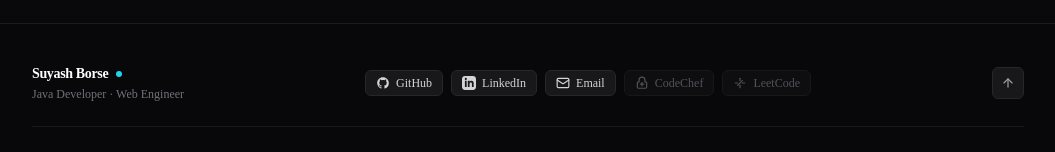
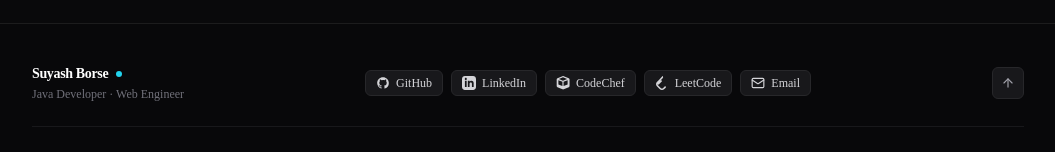
Before and after one commit to SuyashBorse/SuyashBorse-portfolio, a Next.js app: page /projects/currency-converter in a window 1280 px wide. Shown: the part 1955-2107 px from the top of the page, without its empty margins (112-1167 px from the left). Built offline with nearby package versions, Linux system fonts and the light colour scheme.

Commit message:
feat(profiles): link live LeetCode, CodeChef, and LinkedIn profiles across About, Experience, Achievements, and Footer

```diff
--- a/src/components/About.tsx
+++ b/src/components/About.tsx
@@ -7,6 +7,8 @@ import Globe, { type GlobeHandle } from "@/components/Globe";
 import {
   GithubIcon,
   LinkedinIcon,
+  CodeChefIcon,
+  LeetCodeIcon,
 } from "@/components/SocialIcons";
 import {
   HtmlLogo,
@@ -210,7 +212,7 @@ export default function About() {
                 <h4 className="truncate font-medium text-white">Socials</h4>
               </div>
               <div className="grow flex items-center justify-center py-2 sm:py-3">
-                <div className="flex flex-col gap-3 w-full max-w-[130px]">
+                <div className="flex flex-col gap-2.5 w-full max-w-[140px]">
                   <a
                     href="https://github.com/SuyashBorse"
                     target="_blank"
@@ -221,13 +223,31 @@ export default function About() {
                     <span>GitHub</span>
                   </a>
                   <a
-                    href="https://www.linkedin.com/in/suyash-borse"
+                    href="https://www.linkedin.com/in/suyashborse/"
                     target="_blank"
                     rel="noopener noreferrer"
                     className="flex items-center space-x-2.5 text-zinc-300 hover:text-white hover:underline decoration-dotted transition-colors text-xs sm:text-sm"
                   >
                     <LinkedinIcon className="w-4 h-4 shrink-0" />
                     <span>LinkedIn</span>
+                  </a>
+                  <a
+                    href="https://www.codechef.com/users/rcpit251109101"
+                    target="_blank"
+                    rel="noopener noreferrer"
+                    className="flex items-center space-x-2.5 text-zinc-300 hover:text-white hover:underline decoration-dotted transition-colors text-xs sm:text-sm"
+                  >
+                    <CodeChefIcon className="w-4 h-4 shrink-0" />
+                    <span>CodeChef</span>
+                  </a>
+                  <a
+                    href="https://leetcode.com/u/Suyashborse/"
+                    target="_blank"
+                    rel="noopener noreferrer"
+                    className="flex items-center space-x-2.5 text-zinc-300 hover:text-white hover:underline decoration-dotted transition-colors text-xs sm:text-sm"
+                  >
+                    <LeetCodeIcon className="w-4 h-4 shrink-0" />
+                    <span>LeetCode</span>
                   </a>
                   <a
                     href="mailto:suyash.a.borse@gmail.com"
--- a/src/components/AchievementsAndActivity.tsx
+++ b/src/components/AchievementsAndActivity.tsx
@@ -205,7 +205,15 @@ export default function AchievementsAndActivity() {
           </div>
           <div className="mt-4 pt-3 border-t border-zinc-800/80 flex items-center justify-between text-[11px] font-mono text-zinc-500">
             <span>Arrays, Strings &amp; Stacks</span>
-            <span className="text-orange-400 font-medium">Daily Practice</span>
+            <a
+              href="https://www.codechef.com/users/rcpit251109101"
+              target="_blank"
+              rel="noopener noreferrer"
+              className="text-orange-400 hover:text-orange-300 transition-colors inline-flex items-center gap-1 font-medium"
+            >
+              <span>rcpit251109101</span>
+              <ExternalLink className="w-3 h-3" />
+            </a>
           </div>
         </motion.div>
 
--- a/src/components/Experience.tsx
+++ b/src/components/Experience.tsx
@@ -1,8 +1,13 @@
 "use client";
 
 import React from "react";
-import { Briefcase, Calendar, MapPin, Award, CheckCircle2 } from "lucide-react";
+import { Briefcase, Calendar, MapPin, Award, CheckCircle2, ExternalLink } from "lucide-react";
 import { motion } from "framer-motion";
+
+interface ExperienceLink {
+  label: string;
+  url: string;
+}
 
 interface ExperienceItem {
   role: string;
@@ -13,6 +18,7 @@ interface ExperienceItem {
   badgeColor?: string;
   points: string[];
   skills: string[];
+  links?: ExperienceLink[];
 }
 
 const experiences: ExperienceItem[] = [
@@ -29,6 +35,9 @@ const experiences: ExperienceItem[] = [
       "Independently built Currency Converter, a real-time foreign exchange web application using modern JavaScript (ES6+), async/await Fetch API integration, and dynamic DOM manipulation.",
     ],
     skills: ["JavaScript", "Spring Boot", "Supabase", "PostgreSQL", "Next.js", "Chart.js", "Team Collaboration"],
+    links: [
+      { label: "GitHub @SuyashBorse", url: "https://github.com/SuyashBorse" },
+    ],
   },
   {
     role: "Hackathon Researcher & Team Collaborator",
@@ -43,6 +52,9 @@ const experiences: ExperienceItem[] = [
       "Collaborated with teammates to co-present the working prototype and findings to the faculty judging panel, successfully clearing the college internal screening round.",
     ],
     skills: ["Literature Research", "Simulink & MATLAB", "Team Collaboration", "Technical Presentation", "Testing & QA"],
+    links: [
+      { label: "SIH '26 VisionRaksha Repo", url: "https://github.com/SuyashBorse/Vision_raksha-SIH26-" },
+    ],
   },
   {
     role: "DSA Practitioner & Problem Solver",
@@ -57,6 +69,10 @@ const experiences: ExperienceItem[] = [
       "Practicing structured Java code daily to build intuitive problem-solving logic and master fundamental computer science concepts.",
     ],
     skills: ["Java", "Arrays", "Strings", "ArrayList", "Stack", "Queue", "CodeChef", "LeetCode"],
+    links: [
+      { label: "CodeChef Profile", url: "https://www.codechef.com/users/rcpit251109101" },
+      { label: "LeetCode Profile", url: "https://leetcode.com/u/Suyashborse/" },
+    ],
   },
 ];
 
@@ -155,6 +171,24 @@ export default function Experience() {
                   </span>
                 ))}
               </div>
+
+              {/* Verified Links */}
+              {exp.links && exp.links.length > 0 && (
+                <div className="flex flex-wrap items-center gap-3 pt-3 mt-3 border-t border-zinc-800/60 text-xs font-mono">
+                  {exp.links.map((link) => (
+                    <a
+                      key={link.url}
+                      href={link.url}
+                      target="_blank"
+                      rel="noopener noreferrer"
+                      className="inline-flex items-center gap-1.5 text-zinc-400 hover:text-white transition-colors hover:underline decoration-dotted"
+                    >
+                      <span>{link.label}</span>
+                      <ExternalLink className="w-3 h-3 text-zinc-500" />
+                    </a>
+                  ))}
+                </div>
+              )}
             </div>
           </motion.div>
         ))}
--- a/src/components/SocialIcons.tsx
+++ b/src/components/SocialIcons.tsx
@@ -48,22 +48,16 @@ export function LinkedinIcon({ className = "w-4 h-4" }: { className?: string })
 
 export function CodeChefIcon({ className = "w-4 h-4" }: { className?: string }) {
   return (
-    <svg className={className} viewBox="0 0 24 24" fill="none" stroke="currentColor" strokeWidth="2" strokeLinecap="round" strokeLinejoin="round" aria-hidden="true">
-      <path d="M12 2a5 5 0 0 0-5 5v3H6a2 2 0 0 0-2 2v7a2 2 0 0 0 2 2h12a2 2 0 0 0 2-2v-7a2 2 0 0 0-2-2h-1V7a5 5 0 0 0-5-5z" />
-      <path d="M9 14h6" />
-      <path d="M12 11v6" />
+    <svg className={className} viewBox="0 0 24 24" fill="currentColor" aria-hidden="true">
+      <path d="M12.197 0c-.39 0-.77.08-1.12.22l-8.58 3.56c-.8.33-1.32 1.11-1.32 1.98v11.48c0 .87.52 1.65 1.32 1.98l8.58 3.56c.35.14.73.22 1.12.22s.77-.08 1.12-.22l8.58-3.56c.8-.33 1.32-1.11 1.32-1.98V5.76c0-.87-.52-1.65-1.32-1.98l-8.58-3.56c-.35-.14-.73-.22-1.12-.22zm-.2 2.3 7.02 2.91-7.02 2.91-7.02-2.91 7.02-2.91zm-7.9 4.79 6.9 2.86v7.35l-6.9-2.86V7.09zm8.9 10.21v-7.35l6.9-2.86v7.35l-6.9 2.86z" />
     </svg>
   );
 }
 
 export function LeetCodeIcon({ className = "w-4 h-4" }: { className?: string }) {
   return (
-    <svg className={className} viewBox="0 0 24 24" fill="none" stroke="currentColor" strokeWidth="2" strokeLinecap="round" strokeLinejoin="round" aria-hidden="true">
-      <path d="m16 8-8 8" />
-      <path d="M12 4v4" />
-      <path d="M12 16v4" />
-      <path d="M4 12h4" />
-      <path d="M16 12h4" />
+    <svg className={className} viewBox="0 0 24 24" fill="currentColor" aria-hidden="true">
+      <path d="M13.483 0a1.374 1.374 0 0 0-.961.438L7.116 6.226l-3.854 4.126a5.266 5.266 0 0 0-1.209 2.104 5.35 5.35 0 0 0-.125.513 5.527 5.527 0 0 0 .062 2.362 5.83 5.83 0 0 0 .349 1.017 5.938 5.938 0 0 0 1.271 1.818l4.277 4.193.039.038c2.248 2.165 5.852 2.133 8.063-.074l2.396-2.392c.54-.54.54-1.414.003-1.955a1.378 1.378 0 0 0-1.951-.003l-2.396 2.392a3.021 3.021 0 0 1-4.205.038l-.02-.019-4.276-4.193c-.652-.64-.972-1.469-.948-2.263a2.68 2.68 0 0 1 .666-1.607c.06-.067.13-.127.18-.198l3.643-3.9 4.371-4.686a1.374 1.374 0 0 0-.003-1.952A1.37 1.37 0 0 0 13.483 0zm-2.88 7.218a1.377 1.377 0 0 0-.97.404l-4.7 4.7a1.38 1.38 0 1 0 1.95 1.952l4.7-4.7a1.38 1.38 0 0 0-.98-2.356z" />
     </svg>
   );
 }
--- a/src/data/socialLinks.ts
+++ b/src/data/socialLinks.ts
@@ -12,22 +12,22 @@ export const socialLinksData: SocialLink[] = [
   },
   {
     name: "LinkedIn",
-    url: "https://www.linkedin.com/in/suyash-borse",
+    url: "https://www.linkedin.com/in/suyashborse/",
     iconName: "linkedin",
+  },
+  {
+    name: "CodeChef",
+    url: "https://www.codechef.com/users/rcpit251109101",
+    iconName: "codechef",
+  },
+  {
+    name: "LeetCode",
+    url: "https://leetcode.com/u/Suyashborse/",
+    iconName: "leetcode",
   },
   {
     name: "Email",
     url: "mailto:suyash.a.borse@gmail.com",
     iconName: "email",
   },
-  {
-    name: "CodeChef",
-    url: undefined, // To be filled by Suyash
-    iconName: "codechef",
-  },
-  {
-    name: "LeetCode",
-    url: undefined, // To be filled by Suyash
-    iconName: "leetcode",
-  },
 ];
```
